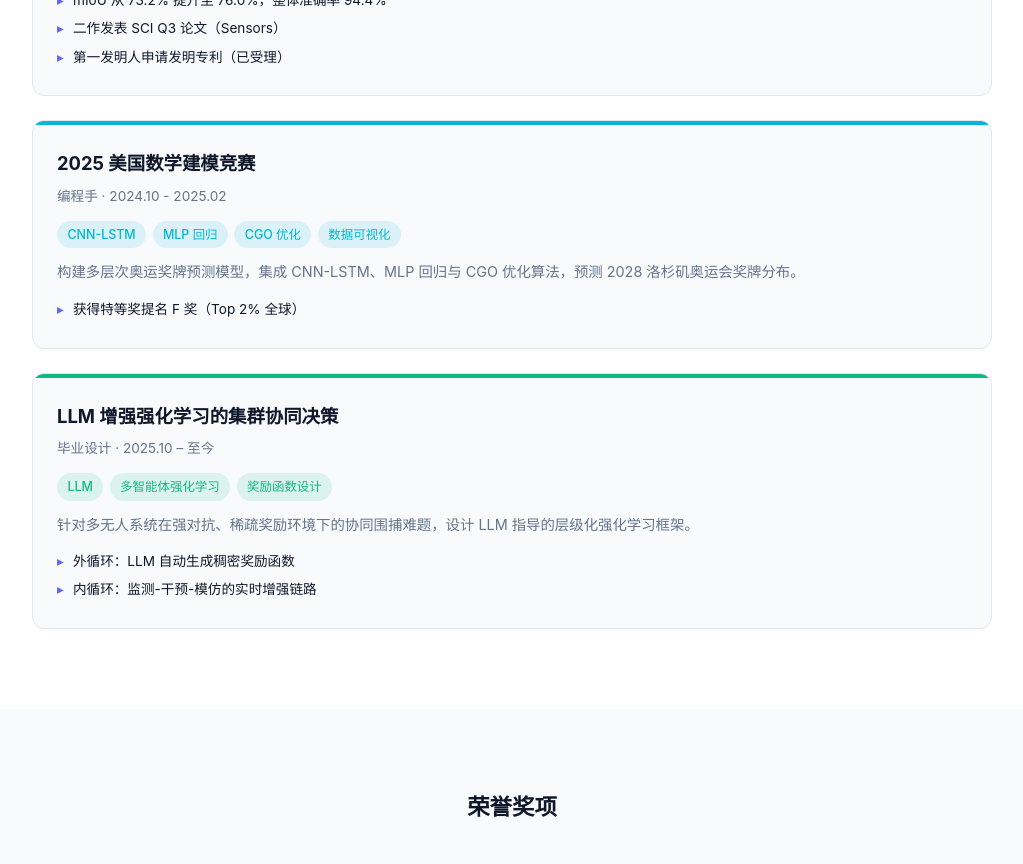
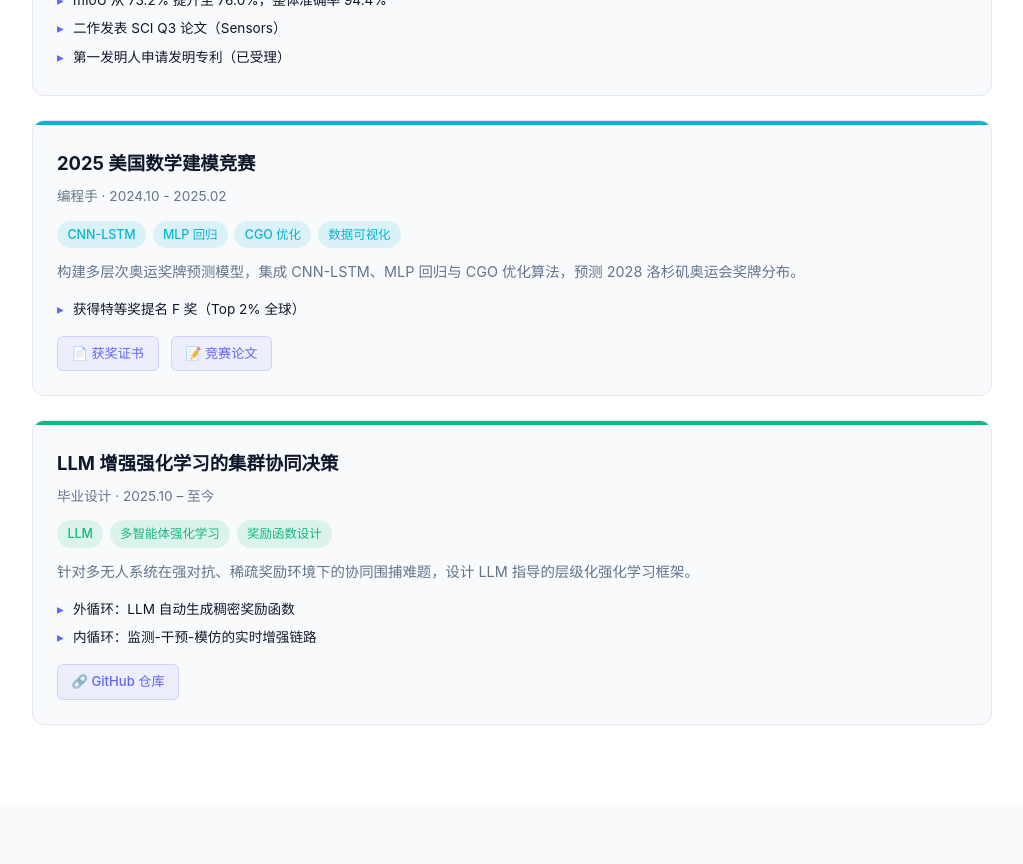
Before and after one commit to Huixingruo/personal-homepage, a React (Vite) app: page / in a window 1280 px wide. Shown: the part 1720-2584 px from the top of the page, without its empty margins (128-1151 px from the left). Built offline with nearby package versions, Linux system fonts and the light colour scheme.

Commit message:
feat: 更新标题、学术标注、项目关联证书/论文/GitHub 链接

```diff
--- a/src/components/Hero.jsx
+++ b/src/components/Hero.jsx
@@ -12,7 +12,7 @@ export default function Hero() {
       >
         <img src="/avatar.png" alt="李双林" className={styles.avatar} />
         <h1 className={styles.name}>李双林</h1>
-        <p className={styles.title}>东南大学 & 深圳河套学院 · 电子信息</p>
+        <p className={styles.title}>东南大学 & 深圳河套学院 · 电子信息博士</p>
         <p className={styles.interests}>强化学习 · 深度学习 · 人工智能</p>
 
         <div className={styles.stats}>
--- a/src/components/Projects.jsx
+++ b/src/components/Projects.jsx
@@ -24,6 +24,10 @@ const projects = [
     results: [
       '获得特等奖提名 F 奖（Top 2% 全球）',
     ],
+    links: [
+      { label: '📄 获奖证书', url: '/2025美赛F奖.pdf' },
+      { label: '📝 竞赛论文', url: '/2500439.pdf' },
+    ],
     color: 'var(--accent-cyan)',
   },
   {
@@ -35,6 +39,9 @@ const projects = [
     results: [
       '外循环：LLM 自动生成稠密奖励函数',
       '内循环：监测-干预-模仿的实时增强链路',
+    ],
+    links: [
+      { label: '🔗 GitHub 仓库', url: 'https://github.com/Huixingruo/LLM-Evolved-MARL-System-LEMS' },
     ],
     color: 'var(--accent-emerald)',
   },
@@ -73,6 +80,15 @@ export default function Projects() {
                     <li key={r}>{r}</li>
                   ))}
                 </ul>
+                {p.links && (
+                  <div className={styles.links}>
+                    {p.links.map(l => (
+                      <a key={l.label} href={l.url} target="_blank" rel="noopener noreferrer" className={styles.link}>
+                        {l.label}
+                      </a>
+                    ))}
+                  </div>
+                )}
               </div>
             </motion.div>
           ))}
--- a/src/components/Projects.module.css
+++ b/src/components/Projects.module.css
@@ -94,3 +94,27 @@
   left: 0;
   color: var(--accent-indigo);
 }
+
+.links {
+  display: flex;
+  gap: 0.75rem;
+  margin-top: 0.75rem;
+  flex-wrap: wrap;
+}
+
+.link {
+  display: inline-block;
+  padding: 0.4rem 0.85rem;
+  border-radius: 6px;
+  font-size: 0.82rem;
+  font-weight: 500;
+  color: var(--accent-indigo);
+  background: rgba(99, 102, 241, 0.08);
+  border: 1px solid rgba(99, 102, 241, 0.2);
+  transition: background 0.2s, color 0.2s;
+}
+
+.link:hover {
+  background: var(--accent-indigo);
+  color: #fff;
+}
--- a/src/components/Skills.jsx
+++ b/src/components/Skills.jsx
@@ -34,7 +34,7 @@ export default function Skills() {
           viewport={{ once: true }}
           transition={{ duration: 0.6 }}
         >
-          <h2 className={styles.heading}>学术成绩</h2>
+          <h2 className={styles.heading}>本科 · 学术成绩</h2>
           <div className={styles.gpaBar}>
             <div className={styles.gpaFill} style={{ width: '85.8%' }} />
             <span className={styles.gpaText}>GPA 4.29 / 5.00</span>
```
Also changed, not shown: 2 other files (tests, documents, lock files or other folders).
